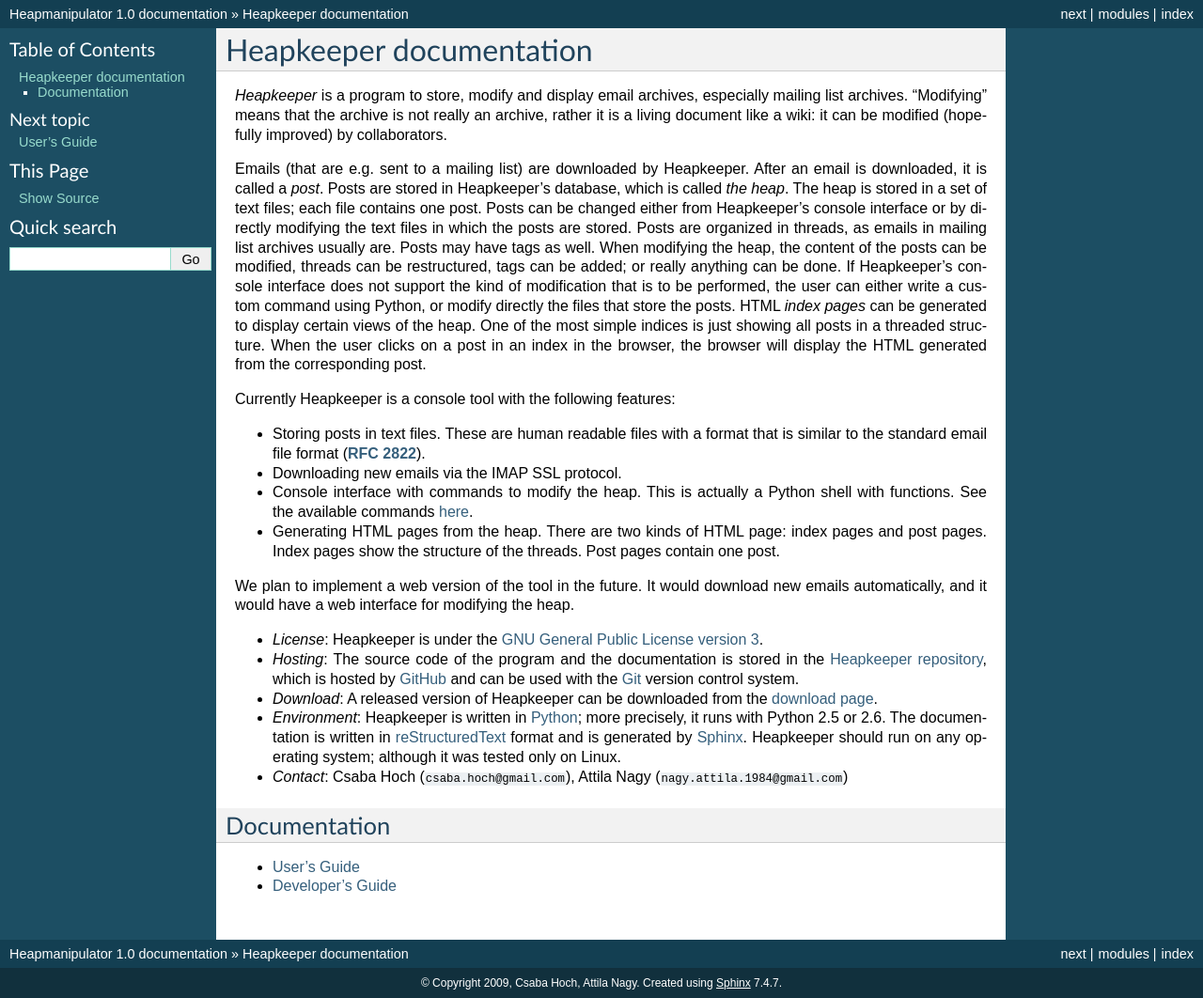
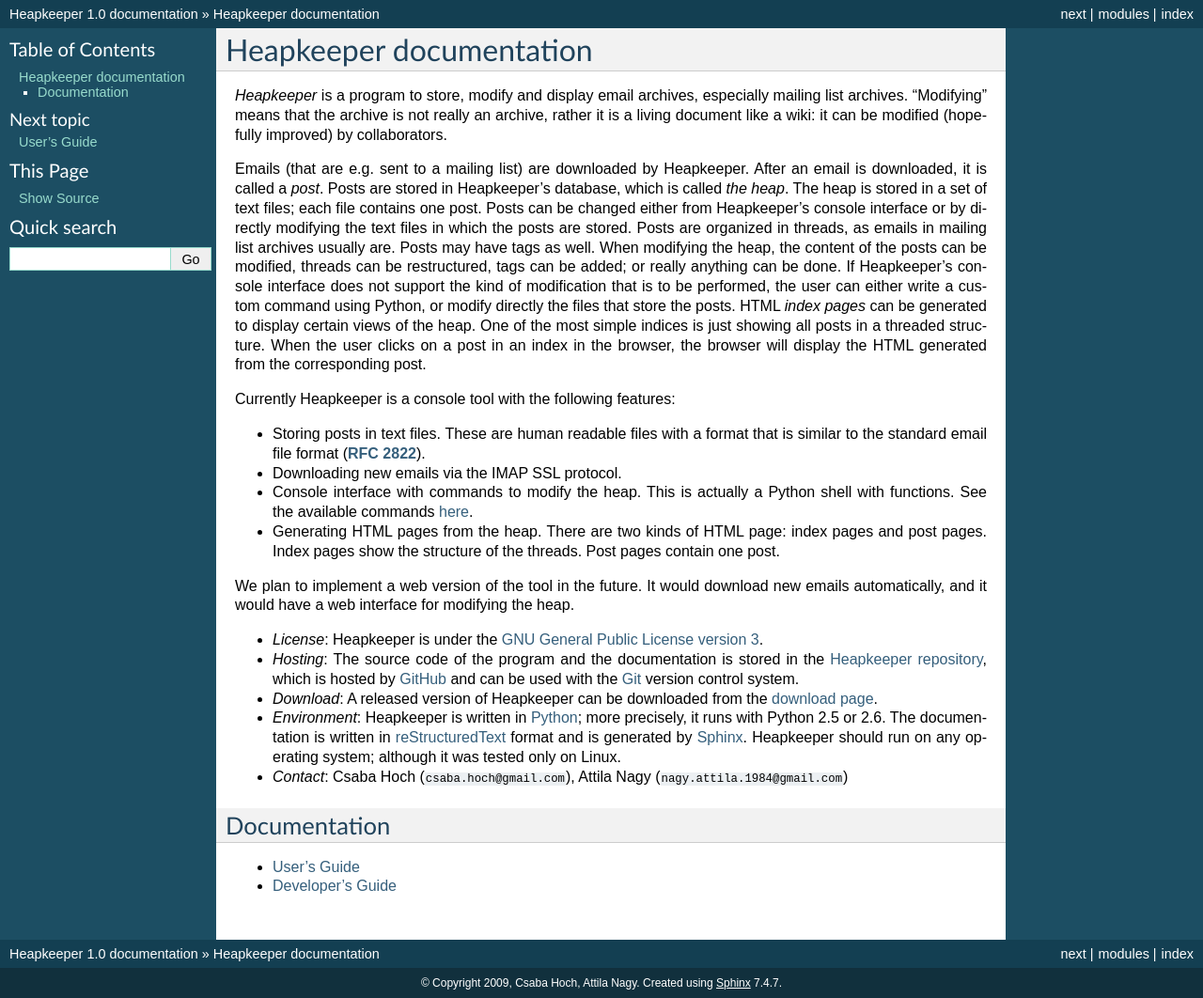
Before and after one commit to hcs42/heapkeeper-old, a Sphinx documentation site: the page built from doc/index.rst, in a window 1280 px wide. Shown: the whole page at 94% size. Built offline with Sphinx 7.4.7, drawn with Linux system fonts in a browser that asks for light colours.

Commit message:
Doc/conf.py: Heapmanipulator -> Heapkeeper
The configuration file has been updated to contain "Heapkeeper" as the project
name instead of "Heapmanipulator".

```diff
--- a/doc/conf.py
+++ b/doc/conf.py
@@ -1,6 +1,6 @@
 # -*- coding: utf-8 -*-
 #
-# Heapmanipulator documentation build configuration file, created by
+# Heapkeeper documentation build configuration file, created by
 # sphinx-quickstart on Sat Mar 28 19:42:44 2009.
 #
 # This file is execfile()d with the current directory set to its containing dir.
@@ -37,7 +37,7 @@ source_suffix = '.rst'
 master_doc = 'index'
 
 # General information about the project.
-project = u'Heapmanipulator'
+project = u'Heapkeeper'
 copyright = u'2009, Csaba Hoch, Attila Nagy'
 
 # The version info for the project you're documenting, acts as replacement for
@@ -158,7 +158,7 @@ html_static_path = ['_static']
 #html_file_suffix = ''
 
 # Output file base name for HTML help builder.
-htmlhelp_basename = 'Heapmanipulatordoc'
+htmlhelp_basename = 'Heapkeeperdoc'
 
 
 # -- Options for LaTeX output --------------------------------------------------
@@ -172,7 +172,7 @@ htmlhelp_basename = 'Heapmanipulatordoc'
 # Grouping the document tree into LaTeX files. List of tuples
 # (source start file, target name, title, author, documentclass [howto/manual]).
 latex_documents = [
-  ('index', 'Heapmanipulator.tex', u'Heapmanipulator Documentation',
+  ('index', 'Heapkeeper.tex', u'Heapkeeper Documentation',
    u'Csaba Hoch, Attila Nagy', 'manual'),
 ]
 
```
